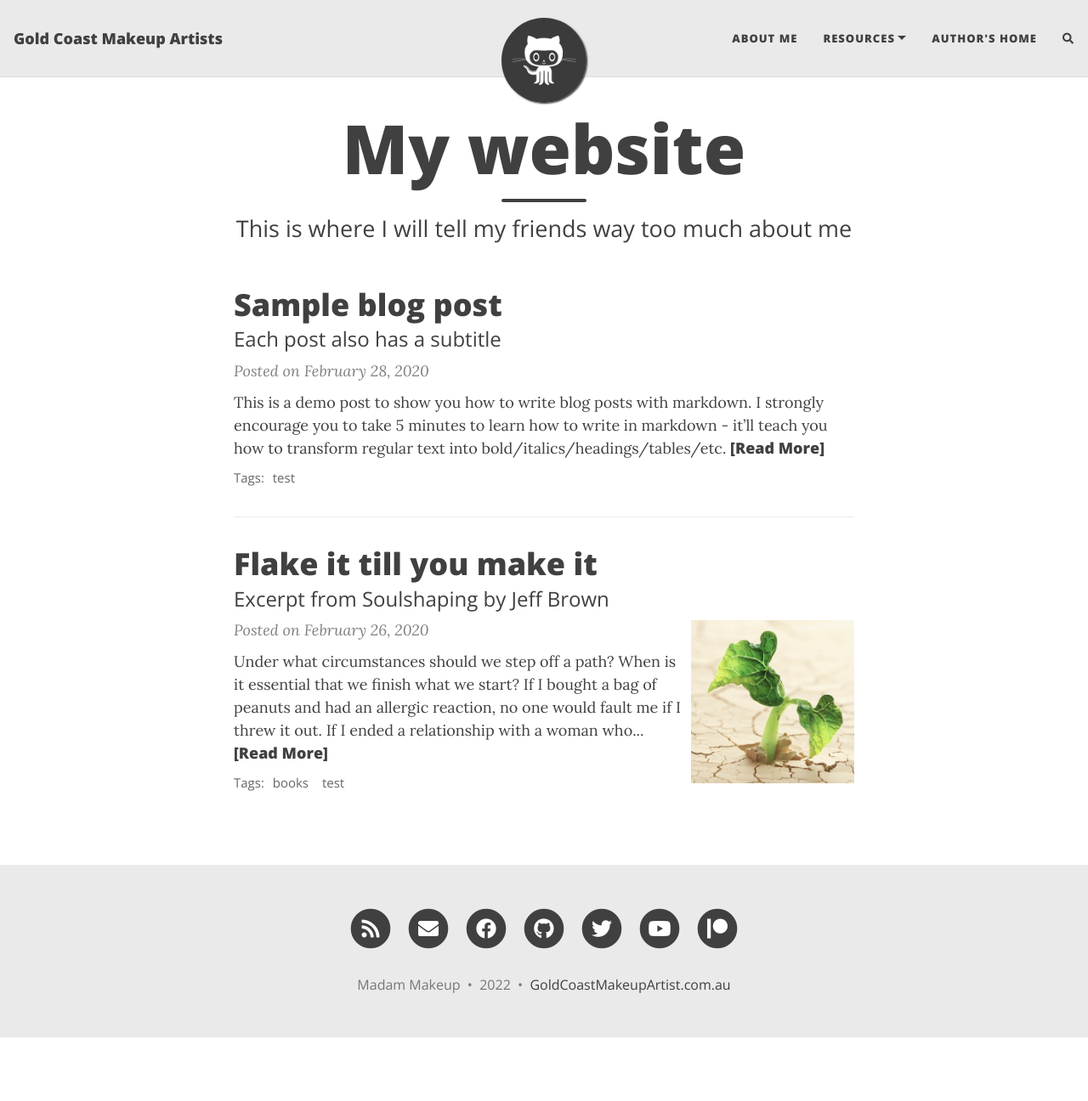
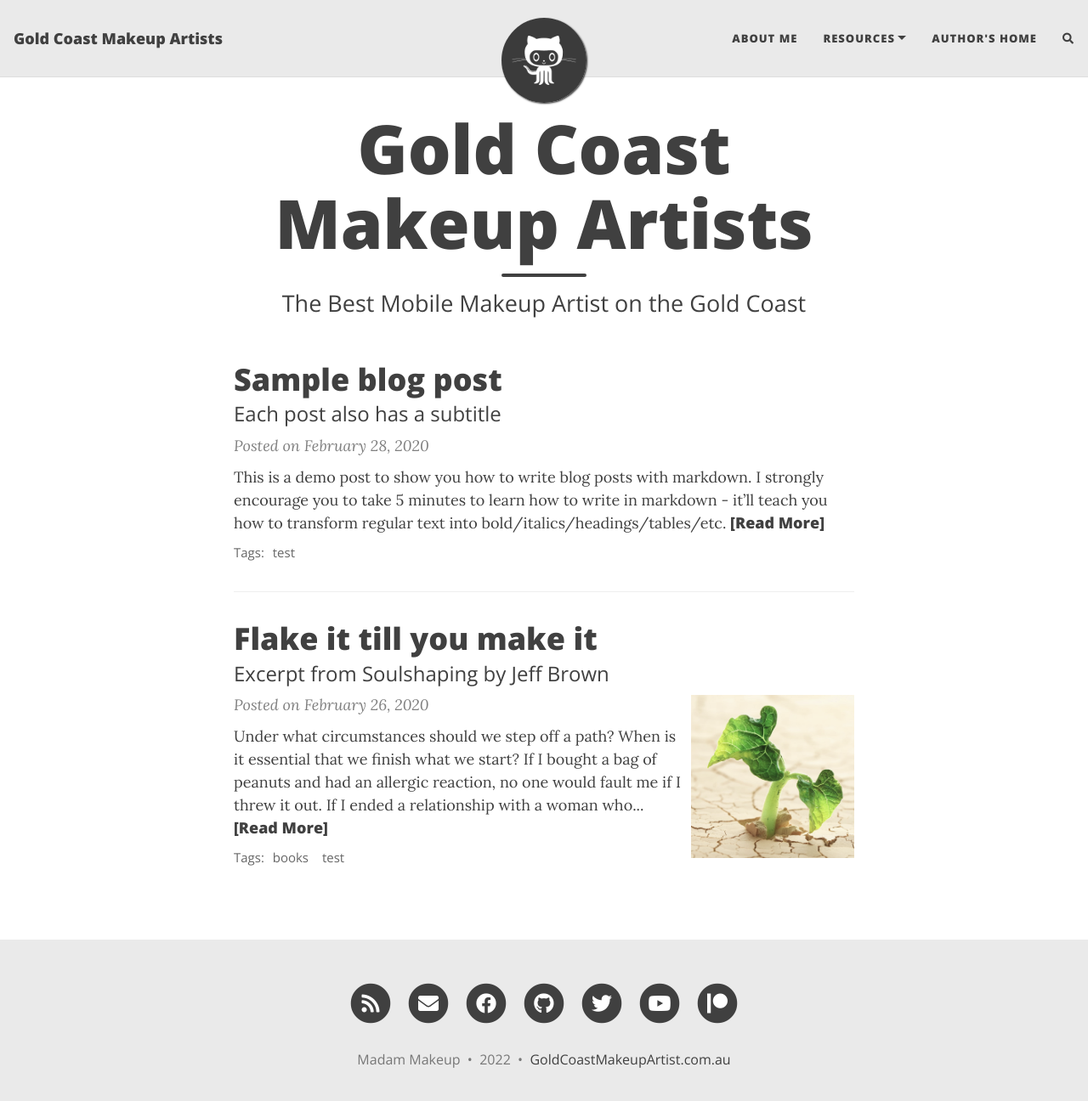
Before and after one commit to nerdflu/goldcoastmakeupartist, a Jekyll site: the page built from index.html, in a window 1280 px wide and 1309 px high. Shown: the top 1296 px of the window at 85% size. Built offline with Jekyll 4.4.1, drawn with Linux system fonts in a browser that asks for light colours; nearby versions of some CDN libraries; the list of posts is cut into pages by our own code; comment, search, counter and statistics services are not loaded.

Commit message:
Update index.html

```diff
--- a/index.html
+++ b/index.html
@@ -1,5 +1,5 @@
 ---
 layout: home
-title: My website
-subtitle: This is where I will tell my friends way too much about me
+title: Gold Coast Makeup Artists
+subtitle: The Best Mobile Makeup Artist on the Gold Coast
 ---
```
